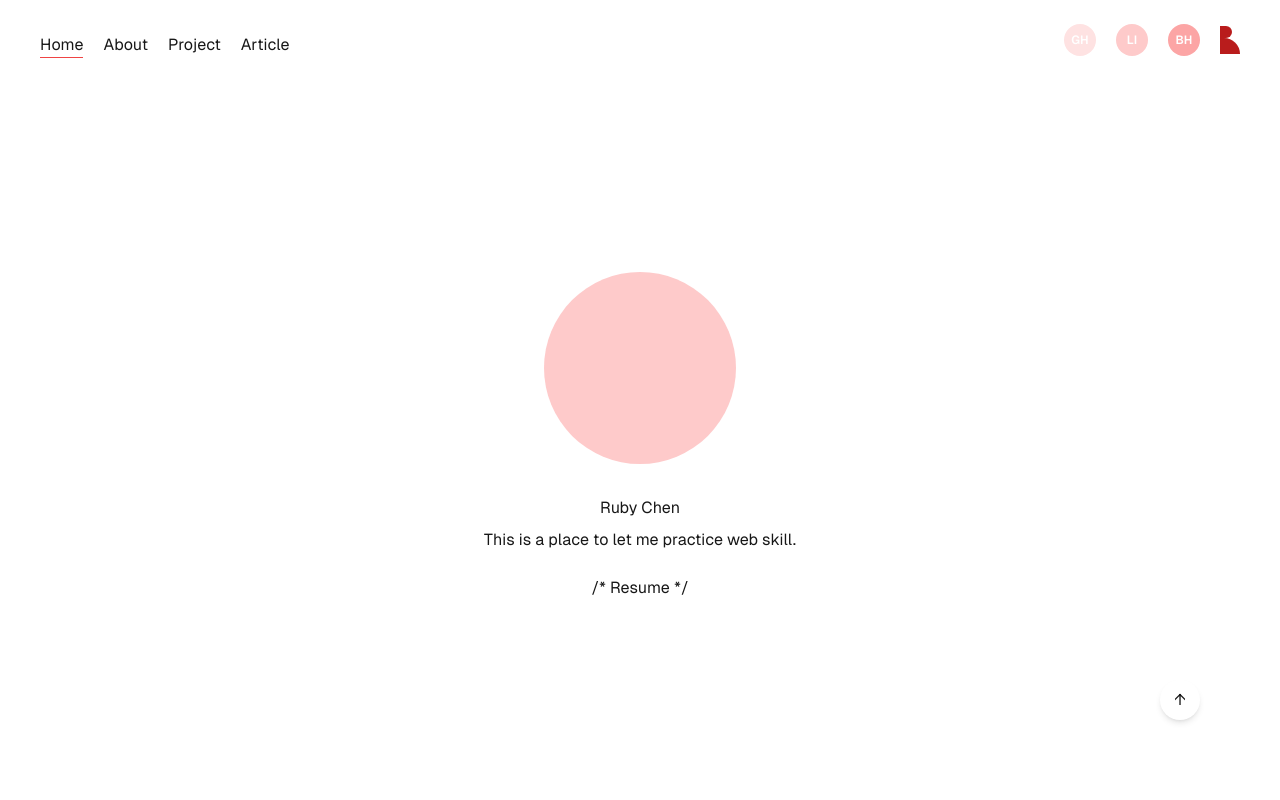
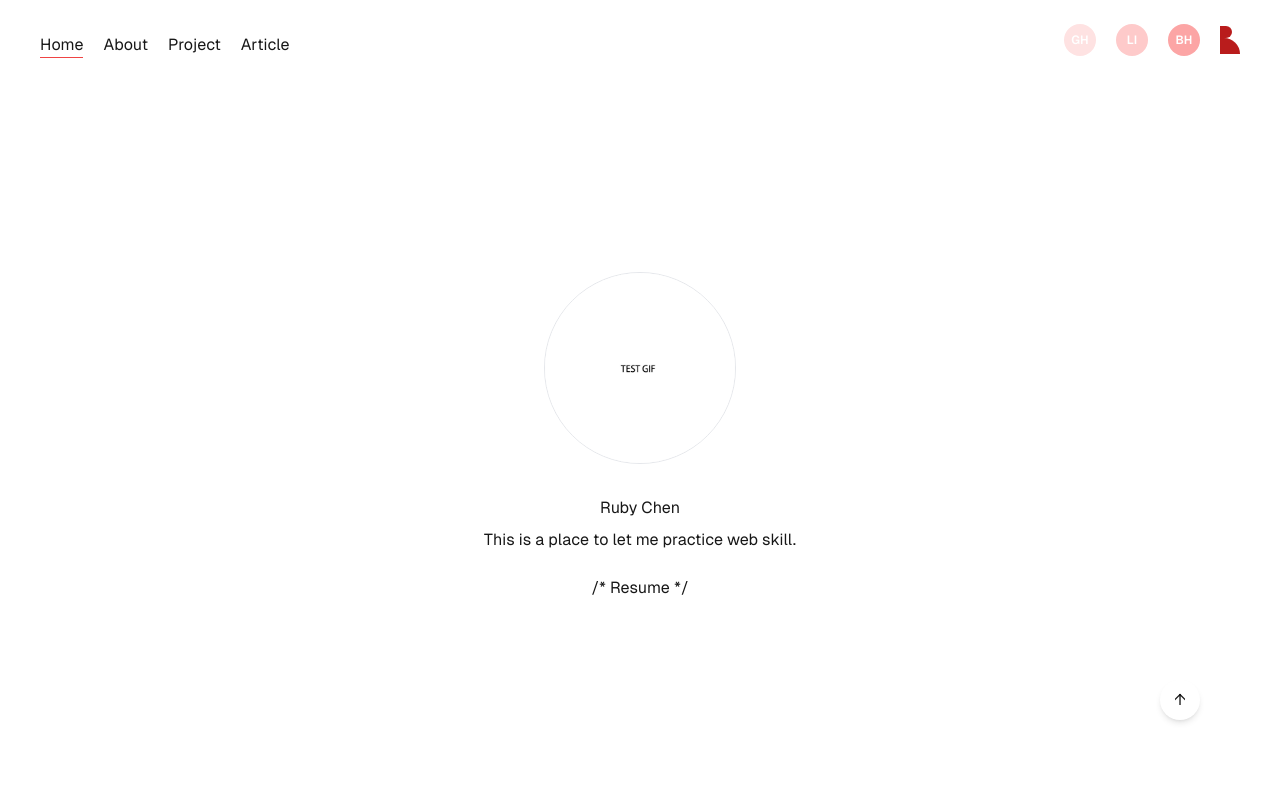
Before and after one commit to RubyTzu/test-playground, a Next.js app: page / in a window 1280 px wide. Shown: the top 800 px of the page. Built offline with nearby package versions, Linux system fonts and the light colour scheme.

Commit message:
feat: modified image and navbar

```diff
--- a/app/(data)/dummyData.tsx
+++ b/app/(data)/dummyData.tsx
@@ -1,4 +1,11 @@
-import { About, ProjectDetails, Article } from "./types";
+import { Intro, About, ProjectDetails, Article } from "./types";
+
+const intro: Intro = {
+  name: "Ruby Chen",
+  intro: "This is a place to let me practice web skill.",
+  img: "/images/TEST_JPG.jpg",
+  resumeUrl: "/",
+};
 
 const about: About = {
   aboutMe: {
@@ -95,7 +102,7 @@ const projectDatas: ProjectDetails[] = [
     outComeDescription: "appreciate for any help 1.",
     brainStormingImg: ["/images/TEST_JPG.jpg", "/images/TEST_JPG.jpg", "/images/TEST_JPG.jpg"],
     makingImg: "/images/TEST_JPG.jpg",
-    outComeImg: "bg-red-100",
+    outComeImg: "/images/TEST_JPG.jpg",
     videoImg: "/images/TEST_YOUTUBE.jpg",
     videoUrl: "https://www.youtube.com/watch?v=vEhD5WwCo44",
     demoUrl: "/",
@@ -114,7 +121,7 @@ const projectDatas: ProjectDetails[] = [
     outComeDescription: "appreciate for any help 2.",
     brainStormingImg: ["/images/TEST2_JPG.jpg", "/images/TEST2_JPG.jpg", "/images/TEST2_JPG.jpg"],
     makingImg: "/images/TEST2_JPG.jpg",
-    outComeImg: "bg-red-100",
+    outComeImg: "/images/TEST2_JPG.jpg",
     videoImg: "/images/TEST2_YOUTUBE.jpg",
     videoUrl: "https://www.youtube.com/watch?v=vEhD5WwCo44",
     demoUrl: "/",
@@ -133,7 +140,7 @@ const projectDatas: ProjectDetails[] = [
     outComeDescription: "appreciate for any help 3.",
     brainStormingImg: ["/images/TEST3_JPG.jpg", "/images/TEST3_JPG.jpg", "/images/TEST3_JPG.jpg"],
     makingImg: "/images/TEST3_JPG.jpg",
-    outComeImg: "bg-red-100",
+    outComeImg: "/images/TEST3_JPG.jpg",
     videoImg: "/images/TEST3_YOUTUBE.jpg",
     videoUrl: "https://www.youtube.com/watch?v=vEhD5WwCo44",
     demoUrl: "/",
@@ -152,7 +159,7 @@ const projectDatas: ProjectDetails[] = [
     outComeDescription: "appreciate for any help 4.",
     brainStormingImg: ["/images/TEST4_JPG.jpg", "/images/TEST4_JPG.jpg", "/images/TEST4_JPG.jpg"],
     makingImg: "/images/TEST4_JPG.jpg",
-    outComeImg: "bg-red-100",
+    outComeImg: "/images/TEST4_JPG.jpg",
     videoImg: "/images/TEST4_YOUTUBE.jpg",
     videoUrl: "https://www.youtube.com/watch?v=vEhD5WwCo44",
     demoUrl: "https://table-store-iota.vercel.app/",
@@ -171,7 +178,7 @@ const projectDatas: ProjectDetails[] = [
     outComeDescription: "appreciate for any help 5.",
     brainStormingImg: ["/images/TEST5_JPG.jpg", "/images/TEST5_JPG.jpg", "/images/TEST5_JPG.jpg"],
     makingImg: "/images/TEST5_JPG.jpg",
-    outComeImg: "bg-red-100",
+    outComeImg: "/images/TEST5_JPG.jpg",
     videoImg: "/images/TEST5_YOUTUBE.jpg",
     videoUrl: "https://www.youtube.com/watch?v=vEhD5WwCo44",
     demoUrl: "https://cost-sharing-app-git-staging-samchlius-projects.vercel.app/",
@@ -191,4 +198,4 @@ const articleDatas: Article[] = [
   { id: 8, title: "Article 8", description: "Description about this article to make it look good 8. Description about this article to make it look good 8.", img: "/images/TEST_JPG.jpg", date: "2024-12-09T12:00:00.000Z", isMain: false },
 ];
 
-export { about, projectDatas, articleDatas };
+export { intro, about, projectDatas, articleDatas };
--- a/app/(data)/types.tsx
+++ b/app/(data)/types.tsx
@@ -1,3 +1,9 @@
+export interface Intro {
+  name: string;
+  intro: string;
+  img: string;
+  resumeUrl: string;
+}
 export interface About {
   aboutMe: AboutMeType;
   skills: SkillsType[];
--- a/app/(ui)/home/Intro.tsx
+++ b/app/(ui)/home/Intro.tsx
@@ -1,13 +1,13 @@
 "use client";
 import { motion } from "motion/react";
 import Link from "next/link";
+import { intro } from "@/app/(data)/dummyData";
 
 export const Intro = () => {
   return (
     <>
       <div className="mt-16 mb-80 flex flex-col gap-8 items-center xl:mt-36">
         <motion.div
-          className="w-48 h-48 rounded-full bg-red-200"
           initial={{ opacity: 0, scale: 0.5 }}
           animate={{ opacity: 1, scale: 1 }}
           transition={{
@@ -16,7 +16,9 @@ export const Intro = () => {
           }}
           exit={{ opacity: 0, scale: 0.5 }}
           layout
-        />
+          className="w-48 h-48 overflow-hidden border rounded-full">
+          <motion.img src={intro.img} width={1920} height={1080} alt="test image" className="w-48 h-48 object-cover bg-blue-200"></motion.img>
+        </motion.div>
         <div className="flex flex-col gap-2">
           <motion.div
             className="text-center"
@@ -26,7 +28,7 @@ export const Intro = () => {
               duration: 0.8,
               ease: [0, 0.71, 0.2, 1.01],
             }}>
-            Ruby Chen
+            {intro.name}
           </motion.div>
           <motion.div
             className="text-center"
@@ -36,9 +38,9 @@ export const Intro = () => {
               duration: 0.8,
               ease: [0, 0.71, 0.2, 1.01],
             }}>
-            This is a place to let me practice web skill.
+            {intro.intro}
           </motion.div>
-          <Link href="/" target="_blank" className="mt-4 text-center">
+          <Link href={intro.resumeUrl} target="_blank" className="mt-4 text-center">
             &#47;&#42; Resume &#42;&#47;
           </Link>
         </div>
--- a/app/(ui)/shareComponent/Navbar.tsx
+++ b/app/(ui)/shareComponent/Navbar.tsx
@@ -124,7 +124,7 @@ const NavMobile = () => {
       translateY: 0,
     },
     opened: {
-      rotate: 45,
+      rotate: 0,
       translateY: 1.5,
     },
   };
@@ -142,7 +142,7 @@ const NavMobile = () => {
       translateY: 0,
     },
     opened: {
-      rotate: -45,
+      rotate: 0,
       translateY: -1.5,
     },
   };
@@ -160,12 +160,12 @@ const NavMobile = () => {
   const unitHeight = 4;
   const unitWidth = (unitHeight * 24) / 24;
   return (
-    <div className="relative md:hidden">
+    <div className="relative block md:hidden">
       <Link href="/" className="absolute right-0">
         <div className="bg-red-700 rounded-r-full w-3 h-3"></div>
         <div className="bg-red-700 rounded-tr-full w-5 h-4"></div>
       </Link>
-      <div className="absolute z-50 w-fit" onClick={() => setOpen(!isOpen)}>
+      <div className="fixed z-50 w-fit" onClick={() => setOpen(!isOpen)}>
         <motion.svg viewBox={`0 0 ${unitWidth} ${unitHeight}`} overflow="visible" preserveAspectRatio="none" width={24} height={24}>
           <motion.line strokeLinecap="round" x1="0" x2={unitWidth} y1="0" y2="0" variants={top} {...lineprops} />
           <motion.line strokeLinecap="round" x1="0" x2={unitWidth} y1="1.5" y2="1.5" variants={center} {...lineprops} />
--- a/app/layout.tsx
+++ b/app/layout.tsx
@@ -32,9 +32,7 @@ export default function RootLayout({
       <body className={`${geistSans.variable} ${geistMono.variable} antialiased`}>
         <div className="grid grid-rows-[8rem_1fr_6rem] min-h-screen font-[family-name:var(--font-geist-sans)]">
           <Navbar />
-          <MainContainer>
-              {children}
-           </MainContainer>
+          <MainContainer>{children}</MainContainer>
           <Footer />
           <BackToTopButton />
         </div>
```
